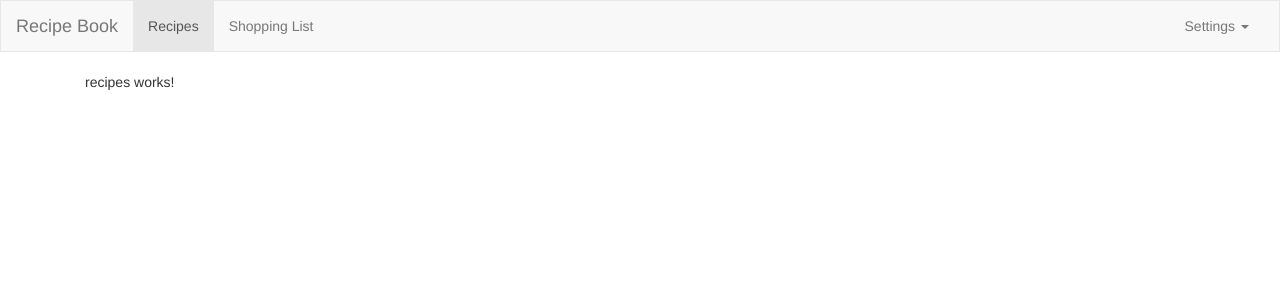
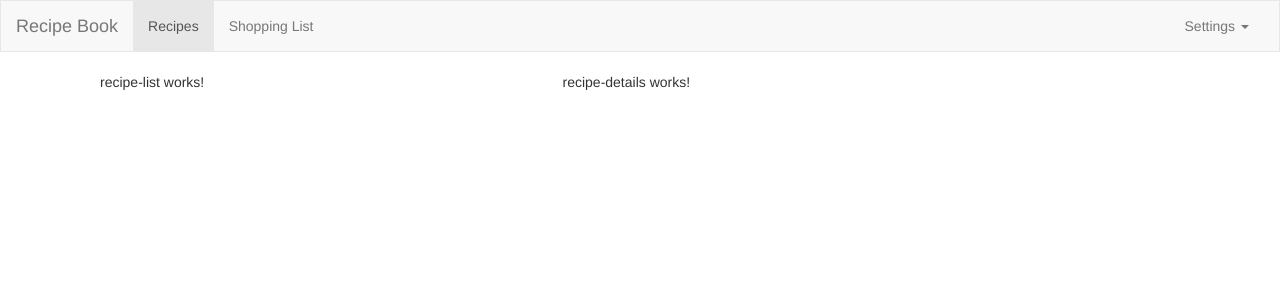
Before and after one commit to freeman29/recipe-book, an Angular app: page / in a window 1280 px wide. Shown: the top 300 px of the page. Built offline with nearby package versions, Linux system fonts and the light colour scheme.

Commit message:
feat(recipes): add recipe-list and recipe-details components

```diff
--- a/src/app/recipes/recipes.component.html
+++ b/src/app/recipes/recipes.component.html
@@ -1,3 +1,6 @@
-<p>
-  recipes works!
-</p>
+<div class="col-md-5">
+	<app-recipe-list></app-recipe-list>
+</div>
+<div class="col-md-7">
+	<app-recipe-details></app-recipe-details>
+</div>
```
